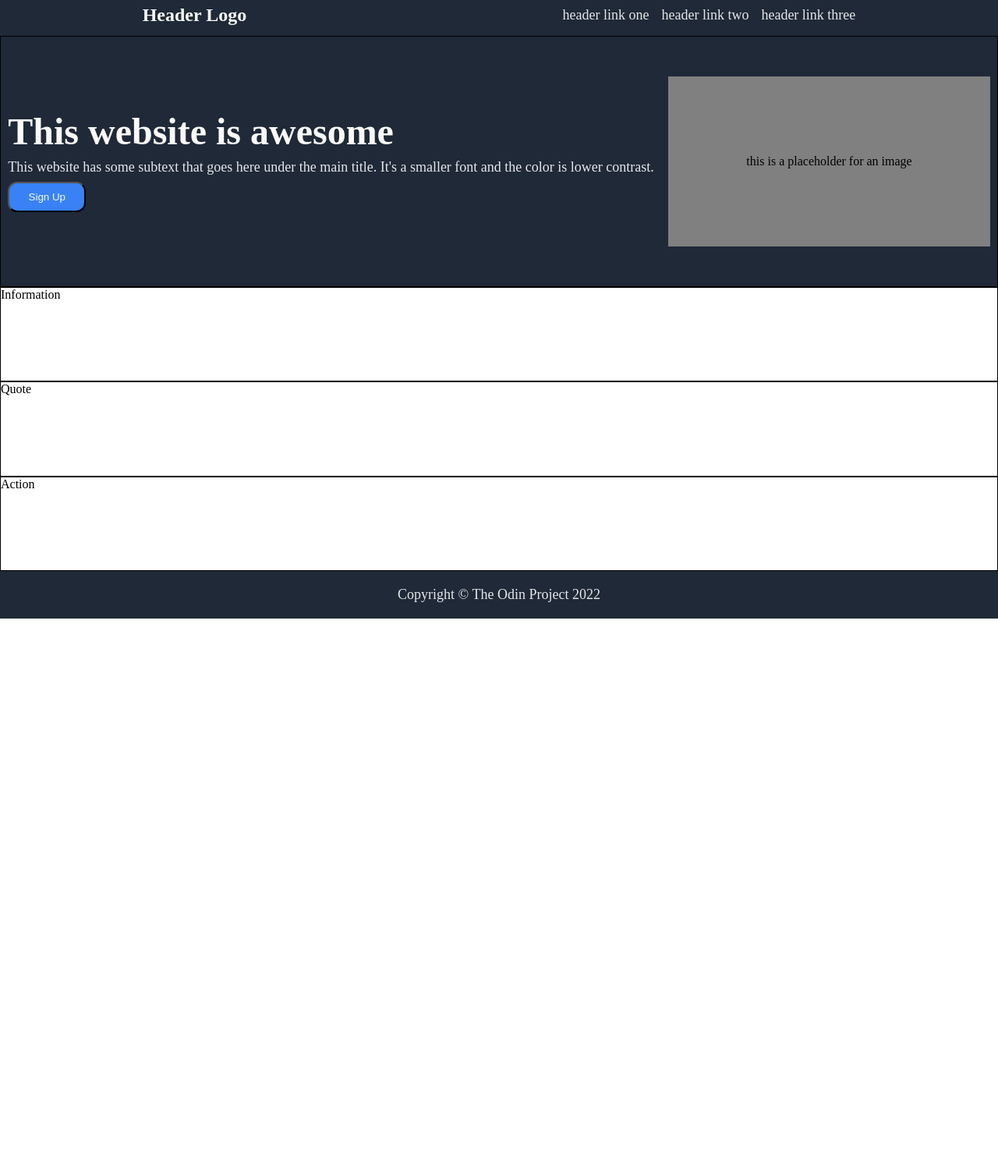
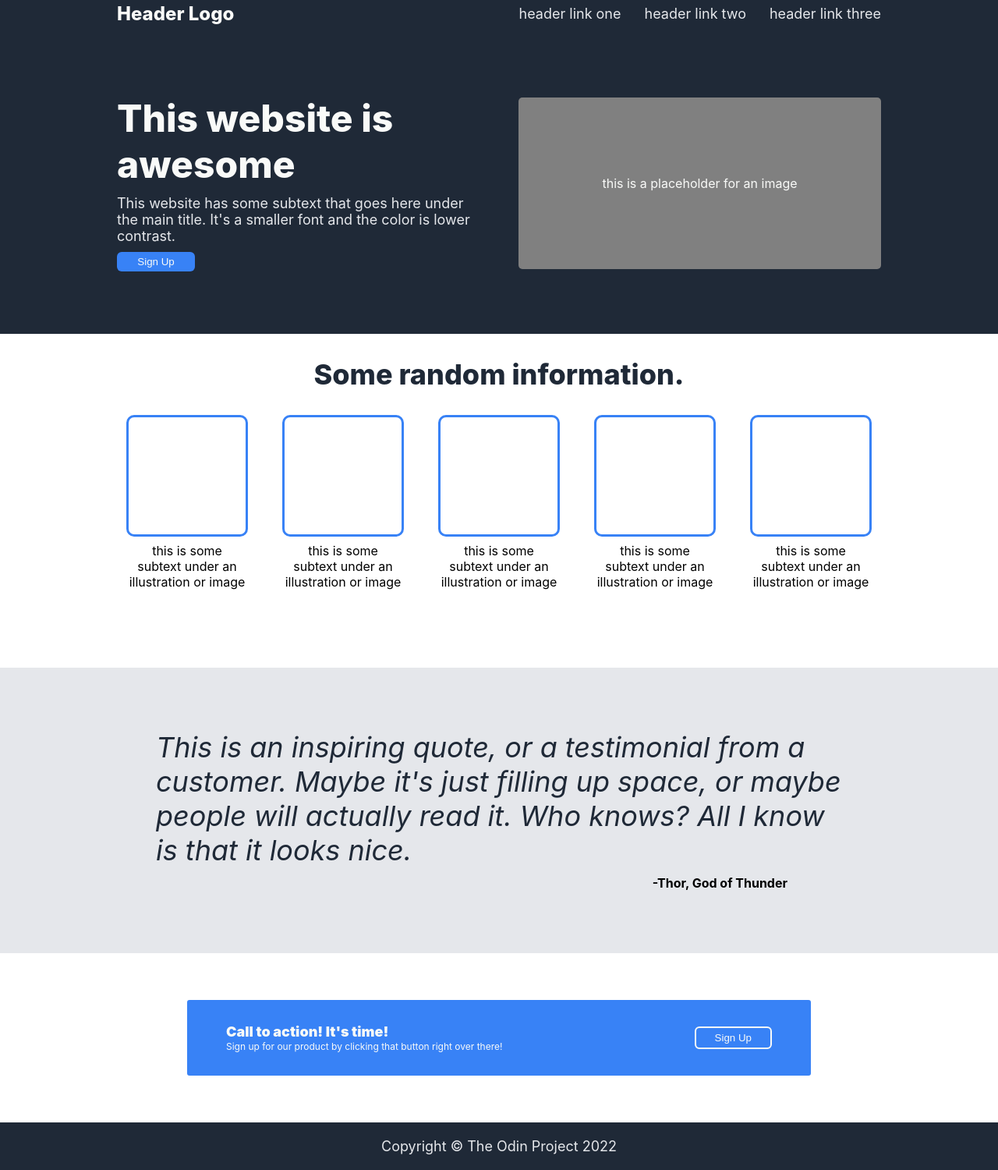
Before and after one commit to ZThygesen/odin-landing_page, a plain HTML site: page index.html in a window 1280 px wide. Shown: the part 7-1507 px from the top of the page at 78% size. Before the commit the page ends 800 px from the top, so only its background shows below. Drawn offline with Linux system fonts and the light colour scheme.

Commit message:
Complete base template

```diff
--- a/index.html
+++ b/index.html
@@ -9,6 +9,8 @@
 </head>
 <body>
     <div class="header">
+        <div class="container">
+            <div class="top">
                 <div class="logo">Header Logo</div>
                 <ul>
                     <li><a href="#">header link one</a></li>
@@ -16,8 +18,6 @@
                     <li><a href="#">header link three</a></li>
                 </ul>
             </div>
-
-    <div class="content">
             <div class="description">
                 <div class="left">
                     <div class="main-text">This website is awesome</div>
@@ -30,14 +30,50 @@
                     </div>
                 </div>
             </div>
+        </div>
+    </div>
+    <div class="content">
         <div class="information">
-            Information
+            <div class="title">Some random information.</div>
+            <div class="container">
+                <div class="box">
+                    <div class="illustration"></div>
+                    <div class="caption">this is some subtext under an illustration or image</div>
+                </div>
+                <div class="box">
+                    <div class="illustration"></div>
+                    <div class="caption">this is some subtext under an illustration or image</div>
+                </div>
+                <div class="box">
+                    <div class="illustration"></div>
+                    <div class="caption">this is some subtext under an illustration or image</div>
+                </div>
+                <div class="box">
+                    <div class="illustration"></div>
+                    <div class="caption">this is some subtext under an illustration or image</div>
+                </div>
+                <div class="box">
+                    <div class="illustration"></div>
+                    <div class="caption">this is some subtext under an illustration or image</div>
+                </div>
+            </div>
         </div>
         <div class="quote">
-            Quote
+            <div class="container">
+                <div class="text"><em>This is an inspiring quote, or a testimonial from a customer. Maybe it's just filling up space, or maybe people will actually read it. Who knows? All I know is that it looks nice.</em></div>
+                <div class="author"><strong>-Thor, God of Thunder</strong></div>
+            </div>
         </div>
         <div class="action">
-            Action
+            <div class="container">
+                <div class="left">
+                    <div class="action-call">Call to action! It's time!</div>
+                    <div class="subtext">Sign up for our product by clicking that button right over there!</div>
+                </div>
+                <div class="right">
+                    <button class="sign-up">Sign Up</button>
+                </div>
+            </div>
         </div>
     </div>
     <div class="footer">
--- a/styles.css
+++ b/styles.css
@@ -2,22 +2,50 @@ body {
     display: flex;
     flex-direction: column;
     margin: 0;
-    min-height: 100vh;
+    height: 100%;
+    font-family: -apple-system, BlinkMacSystemFont, 'Segoe UI', Roboto, Oxygen, Ubuntu, Cantarell, 'Open Sans', 'Helvetica Neue', sans-serif;
 }
 
+/* Nav/Hero section */
 /* ------------------------------------------ */
 
 .header {
     background-color: #1f2937;
     display: flex;
+    justify-content: center;
     align-items: center;
-    justify-content: space-around;
+    flex-direction: column;
+}
+
+
+.header .container {
+    display: flex;
+    flex-direction: column;
+    max-width: 1100px;
+    padding: 10px 150px 80px;
+    gap: 90px;
+}
+
+/* Nav bar */
+.top {
+    display: flex;
+    align-items: center;
+    justify-content: space-between;
+    gap: 20px;
 }
 
 .logo {
     font-size: 24px;
     color: #f9faf8;
-    font-weight: 900;
+    font-weight: 800;
+}
+
+ul {
+    list-style: none;
+    display: flex;
+    gap: 30px;
+    margin: 0;
+    padding: 0;
 }
 
 a {
@@ -26,38 +54,25 @@ a {
     color: #e5e7eb;
 }
 
-ul {
-    list-style-type: none;
-    display: flex;
-    gap: 16px;
+a:hover {
+    color: #3882f6;
+    border-radius: 3px;
+    transition: all 0.2s;
 }
 
-/* ------------------------------------------ */
 
-.content {
-    display: flex;
-    flex-direction: column;
-    flex: 1;
-}
-
-.description, .information, .quote, .action {
-    border: 1px solid;
-    flex: 1;
-}
-
-/* ------------------------------------------ */
-
+/* Hero section */
 .description {
     display: flex;
-    background-color: #1f2937;
-    justify-content: space-around;
+    flex-wrap: wrap;
+    justify-content: space-between;
     align-items: center;
-
+    gap: 50px;
 }
 
 .main-text {
     font-size: 48px;
-    font-weight: 900;
+    font-weight: 800;
     color: #f9faf8;
 }
 
@@ -68,27 +83,159 @@ ul {
 
 .description .sign-up {
     background-color: #3882f6;
+    border: none;
     color: #f9faf8;
     max-width: 100px;
-    border-radius: 12px;
-    padding: 10px 24px;
+    border-radius: 6px;
+    padding: 5px 24px;
 }
 
-.left .right {
-    max-width: 200px;
+.header .left {
+    display: flex;
+    flex: 1;
+    flex-direction: column;
+    gap: 10px;
 }
 
-.left {
+.header .right {
+    display: flex;
+    justify-content: center;
+    align-items: center;
+    flex: 1;
+    background-color: grey;
+    border-radius: 5px;
+    padding: 100px 0;
+}
+
+.image {
+    text-align: center;
+    flex: 1;
+    color: #f9faf8;
+}
+
+/* Information/Images section */
+/* ------------------------------------------ */
+
+.information {
     display: flex;
     flex-direction: column;
+    justify-content: center;
+    gap: 30px;
+    padding: 30px 0 100px;
+}
+
+.title {
+    display: flex;
+    justify-content: center;
+    font-size: 36px;
+    font-weight: 800;
+    color: #1f2937;
+}
+
+.information .container {
+    display: flex;
+    justify-content: center;
+    gap: 50px;
+
+}
+
+.box {
+    max-width: 150px;
+    display: flex;
+    flex-direction: column;
+    align-items: center;
+    justify-content: center;
     gap: 8px;
 }
 
-.image {
-    background-color: grey;
-    padding: 100px;
+.illustration {
+    width: 150px;
+    height: 150px;
+    border: 3px solid #3882f6;
+    border-radius: 10px;
 }
 
+.caption {
+    text-align: center;
+}
+
+/* Quote section */
+/* ------------------------------------------ */
+
+.quote {
+    background-color: #e5e7eb;
+}
+
+.quote .container {
+    display: flex;
+    flex-direction: column;
+    max-width: 1000px;
+    margin: auto;
+    gap: 10px;
+    padding: 80px 200px;
+
+}
+
+.quote .text {
+    font-size: 36px;
+    color: #1f2937;
+}
+
+.author {
+    align-self: flex-end;
+    margin-right: 70px;
+}
+
+/* Call to action section */
+/* ------------------------------------------ */
+
+.action {
+    display: flex;
+    justify-content: center;
+    align-items: center;
+}
+
+.action .container {
+    background-color: #3882f6;
+    border-radius: 3px;
+    width: 60%;
+    height: 20%;
+    display: flex;
+    align-items: center;
+    justify-content: space-between;
+    padding: 30px 50px;
+    margin: 60px 0;
+    gap: 10px;
+    max-width: 700px;
+}
+
+.action .left {
+    display: flex;
+    flex-direction: column;
+    gap: 1px;
+}
+
+.action-call {
+   font-size: 18px;
+   color: #f9faf8;
+   font-weight: 900;
+}
+
+.action .subtext {
+    font-size: 12px;
+    color: #f9faf8;
+}
+
+.action .sign-up {
+    border: 2px solid #f9faf8;
+    background-color: #3882f6;
+    color: #f9faf8;
+    border-radius: 6px;
+    max-width: 100px;
+    padding: 5px 24px;
+}
+
+/* Footer */
 /* ------------------------------------------ */
 
 .footer {
```
Lines whose indentation alone changed are shown as unchanged.
